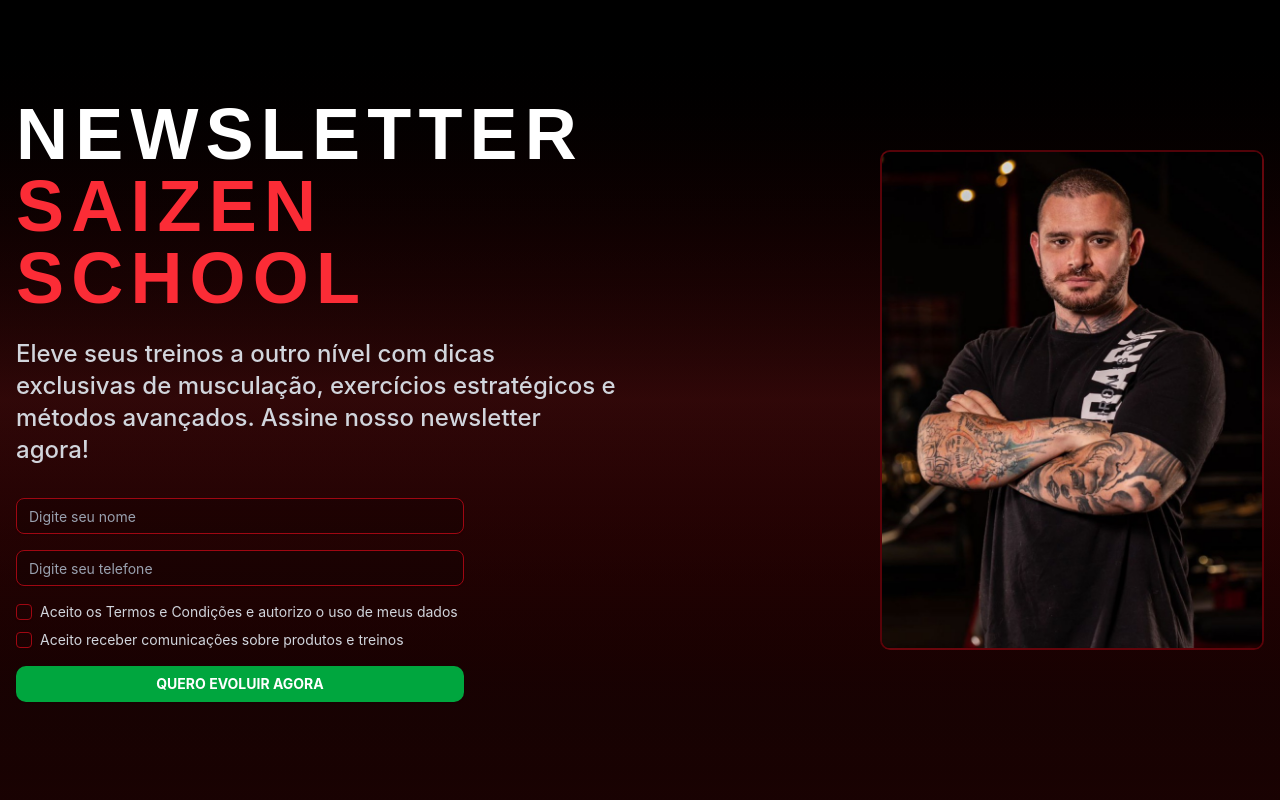
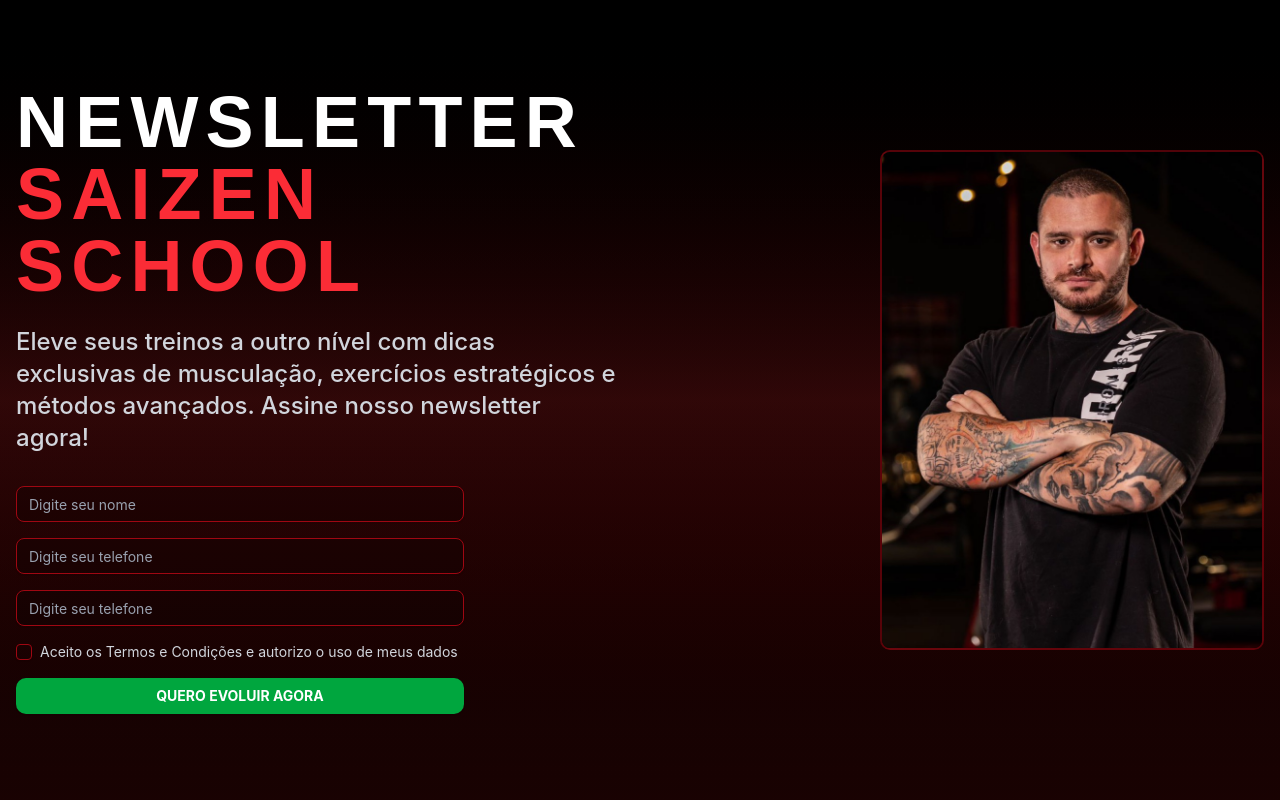
Before and after one commit to OMouraatw/news-rocha, a React (Vite) app: page / in a window 1280 px wide. Shown: the top 800 px of the page. Built offline with nearby package versions, Linux system fonts and the light colour scheme.

Commit message:
Update App.jsx

```diff
--- a/src/App.jsx
+++ b/src/App.jsx
@@ -13,6 +13,7 @@
   const [formData, setFormData] = useState({
     name: '',
     phone: '',
+    email: '',
     acceptTerms: false,
     acceptCommunications: false
   })
@@ -35,7 +36,8 @@
       },
       body: JSON.stringify({
         NOME: formData.name,
-        EMAIL: formData.phone,
+        EMAIL: formData.email,
+        PHONE: formData.phone
       }),
     });
 
@@ -63,6 +65,14 @@
         required
       />
       <Input
+        type="email"
+        placeholder="Digite seu telefone"
+        value={formData.phone}
+        onChange={(e) => handleInputChange('email', e.target.value)}
+        className="bg-black/20 border-red-800 text-white placeholder:text-gray-400"
+        required
+    />
+    <Input
       type="tel"
       placeholder="Digite seu telefone"
       value={formData.phone}
@@ -70,6 +80,7 @@
       className="bg-black/20 border-red-800 text-white placeholder:text-gray-400"
       required
     />
+
       <div className="space-y-2">
         <div className="flex items-center space-x-2">
           <Checkbox
@@ -83,7 +94,7 @@
             Aceito os Termos e Condições e autorizo o uso de meus dados
           </label>
         </div>
-        <div className="flex items-center space-x-2">
+        {/* <div className="flex items-center space-x-2">
           <Checkbox
             id={commsId}
             checked={formData.acceptCommunications}
@@ -93,7 +104,7 @@
           <label htmlFor={commsId} className="text-sm text-gray-300">
             Aceito receber comunicações sobre produtos e treinos
           </label>
-        </div>
+        </div> */}
       </div>
       <Button
         type="submit"
```
Lines whose indentation alone changed are shown as unchanged.
